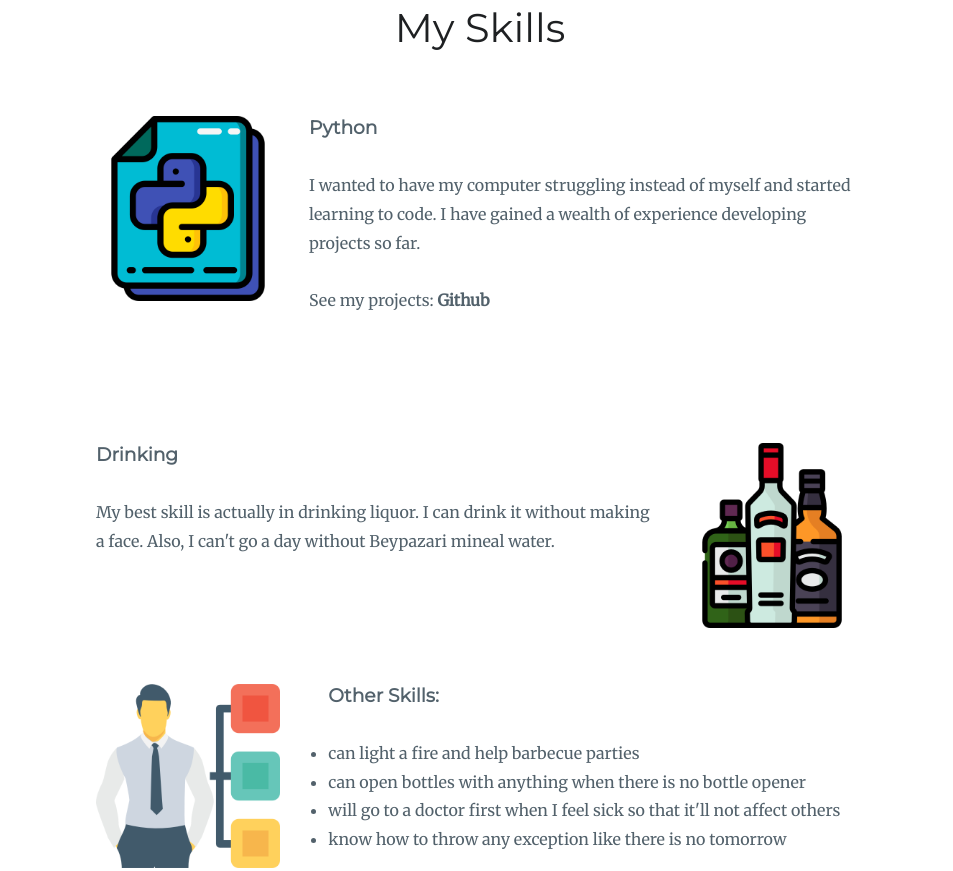
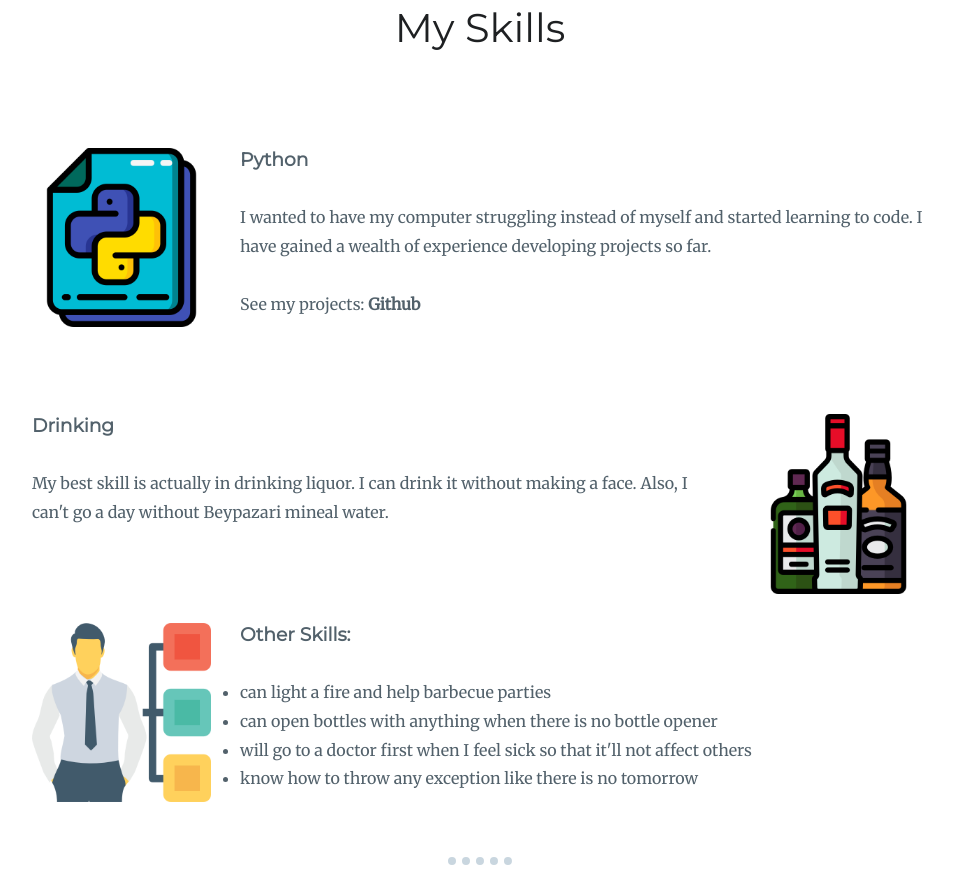
Before and after one commit to melihgunasti/cv, a plain HTML site: page index.html in a window 1280 px wide. Shown: the part 1213-2084 px from the top of the page, without its empty margins (160-1113 px from the left). Drawn offline with Linux system fonts and the light colour scheme.

Commit message:
Update styles.css

```diff
--- a/css/styles.css
+++ b/css/styles.css
@@ -63,7 +63,7 @@ hr {
 .bottom-container {
   background-color: #C9D6DF;
   padding: 1.8rem 1.8rem 0.2rem;
-  margin: 2rem 0 0;
+  margin: 4rem 0 0;
 }
 
 .top-cloud {
@@ -84,8 +84,8 @@ hr {
 }
 
 .skill-row {
-  width: 60%;
-  margin: 4rem auto 8rem;
+  width: 70%;
+  margin: 6rem auto 4rem;
   text-align: left;
 }
 
@@ -97,21 +97,21 @@ hr {
 }
 
 .python-img {
-  width: 24%;
+  width: 20%;
   float: left;
   margin-right: 1.8rem;
 }
 
 .liquor-img {
-  width: 24%;
+  width: 20%;
   float: right;
   margin-left: 1.8rem;
 }
 
 .others-img {
-  width: 24%;
+  width: 20%;
   float: left;
-  margin-right: 3rem;
+  margin-right: 1.8rem;
 }
 
 .footer-link {
```
